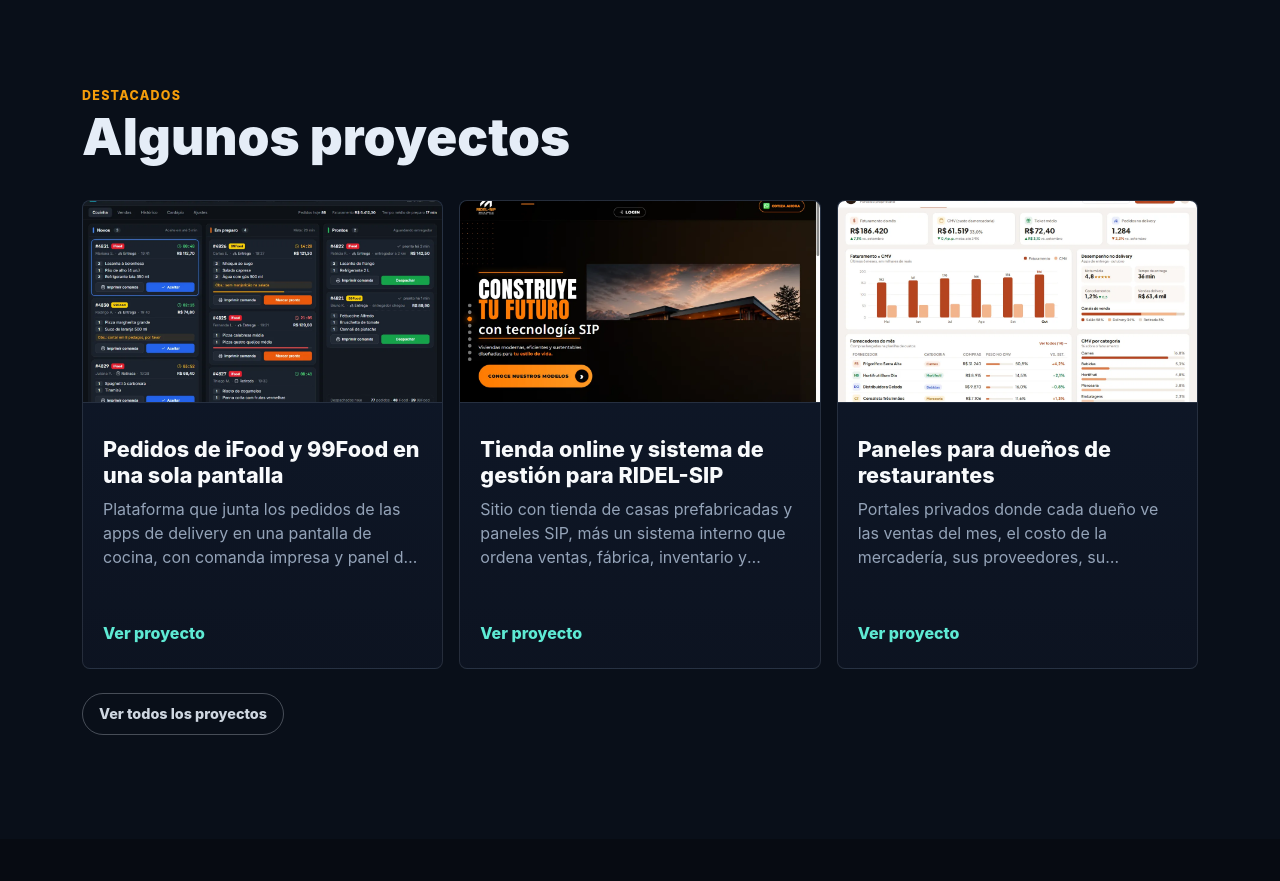
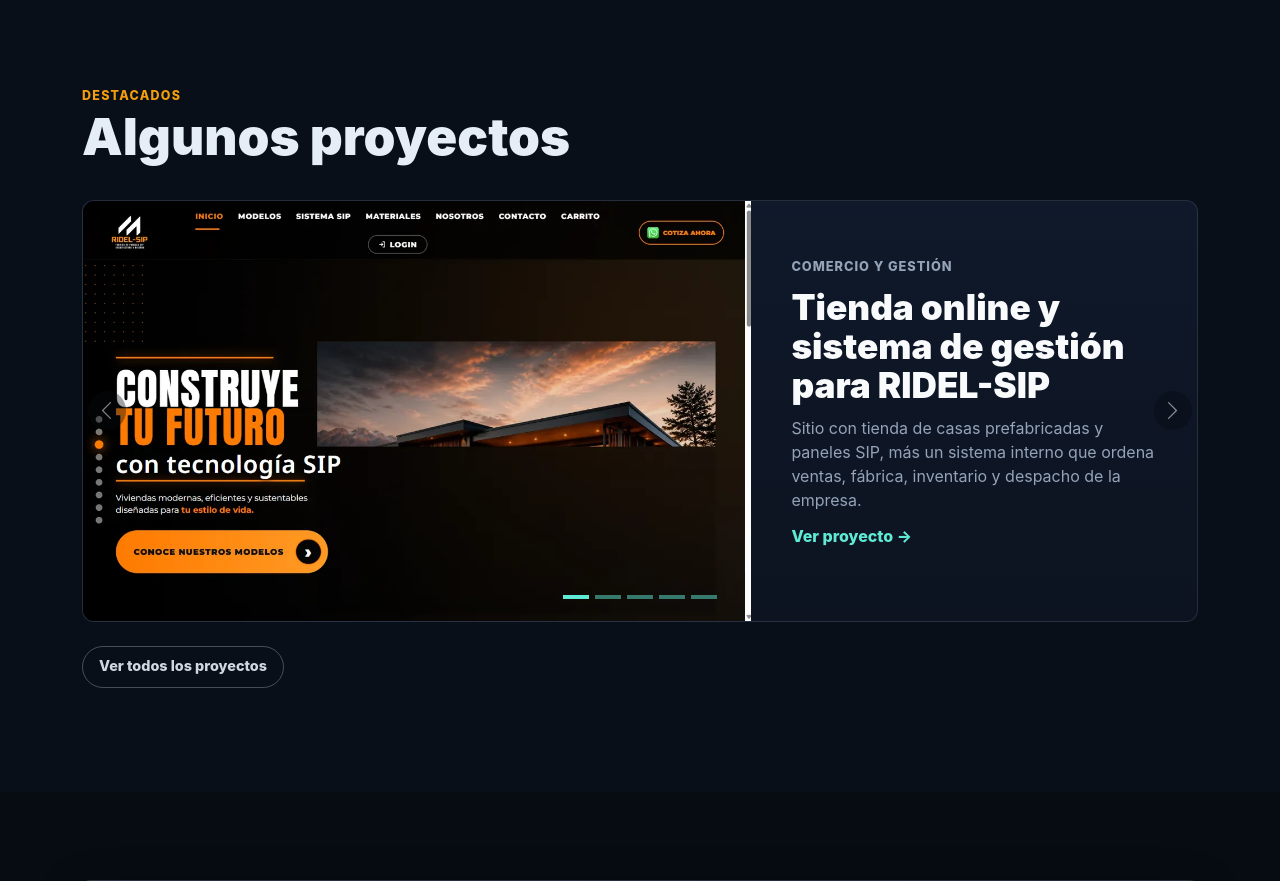
Before and after one commit to Julio-0Acuna/j0acuna-site, a PHP site: page / in a window 1280 px wide. Shown: the part 1394-2275 px from the top of the page. Run offline with PHP 8.4, Linux system fonts and the light colour scheme.

Commit message:
feat: carrusel automatico de destacados (Ridel-Sip, Intranet, AURA, SUITE, MS Obras)

```diff
--- a/assets/css/styles.css
+++ b/assets/css/styles.css
@@ -958,6 +958,109 @@ body::before {
   }
 }
 
+/* ---- Carrusel de destacados (inicio) ---- */
+
+.featured-carousel {
+  overflow: hidden;
+  background: linear-gradient(180deg, rgba(16, 26, 43, 0.96), rgba(13, 20, 33, 0.96));
+  border: 1px solid var(--line);
+  border-radius: 12px;
+}
+
+.featured-slide {
+  display: grid;
+  grid-template-columns: minmax(0, 1.5fr) minmax(0, 1fr);
+  min-height: 420px;
+  color: inherit;
+  text-decoration: none;
+}
+
+.featured-slide:hover {
+  color: inherit;
+}
+
+.featured-slide img {
+  display: block;
+  width: 100%;
+  height: 100%;
+  min-height: 420px;
+  object-fit: cover;
+  object-position: top center;
+}
+
+.featured-text {
+  display: flex;
+  flex-direction: column;
+  justify-content: center;
+  gap: 0.75rem;
+  padding: 2.5rem 2.5rem 3.5rem;
+}
+
+.featured-cat {
+  color: var(--accent-2);
+  font-size: 0.8rem;
+  font-weight: 800;
+  letter-spacing: 0.06rem;
+  text-transform: uppercase;
+}
+
+.featured-text strong {
+  color: #f8fafc;
+  font-size: clamp(1.5rem, 3vw, 2.2rem);
+  font-weight: 900;
+  line-height: 1.1;
+}
+
+.featured-text span {
+  color: var(--muted);
+}
+
+.featured-text .featured-more {
+  color: #5eead4;
+  font-weight: 800;
+}
+
+.featured-carousel .carousel-indicators {
+  margin-bottom: 0.75rem;
+}
+
+.featured-carousel .carousel-indicators [data-bs-target] {
+  width: 26px;
+  height: 4px;
+  background-color: #5eead4;
+}
+
+.featured-carousel .carousel-control-prev,
+.featured-carousel .carousel-control-next {
+  width: 48px;
+}
+
+.featured-carousel .carousel-control-prev-icon,
+.featured-carousel .carousel-control-next-icon {
+  width: 2.4rem;
+  height: 2.4rem;
+  background-color: rgba(7, 11, 18, 0.75);
+  background-size: 55%;
+  border-radius: 999px;
+}
+
+@media (max-width: 767.98px) {
+  .featured-slide {
+    grid-template-columns: 1fr;
+    min-height: 0;
+  }
+
+  .featured-slide img {
+    min-height: 0;
+    height: auto;
+    aspect-ratio: 16 / 10;
+  }
+
+  .featured-text {
+    padding: 1.4rem 1.4rem 2.8rem;
+  }
+}
+
 /* ---- Sitio de varias páginas ---- */
 
 .nav-link.active {
--- a/data/site.json
+++ b/data/site.json
@@ -131,9 +131,9 @@
             "demo_url": "",
             "repo_url": "",
             "published": true,
-            "destacado": true,
+            "destacado": false,
             "en_restaurantes": true,
-            "orden": 1,
+            "orden": 6,
             "cliente": "",
             "mostrar_cliente": false,
             "pais": "Brasil",
@@ -172,7 +172,7 @@
             "published": true,
             "destacado": true,
             "en_restaurantes": true,
-            "orden": 2,
+            "orden": 1,
             "cliente": "RIDEL-SIP SpA",
             "mostrar_cliente": true,
             "pais": "Chile",
@@ -206,9 +206,9 @@
             "demo_url": "",
             "repo_url": "",
             "published": true,
-            "destacado": true,
+            "destacado": false,
             "en_restaurantes": true,
-            "orden": 3,
+            "orden": 7,
             "cliente": "",
             "mostrar_cliente": false,
             "pais": "Brasil",
@@ -282,7 +282,7 @@
             "published": true,
             "destacado": true,
             "en_restaurantes": false,
-            "orden": 5,
+            "orden": 3,
             "cliente": "",
             "mostrar_cliente": false,
             "pais": "Chile",
@@ -315,9 +315,9 @@
             "demo_url": "https://obrascivilesmys.cl",
             "repo_url": "",
             "published": true,
-            "destacado": false,
+            "destacado": true,
             "en_restaurantes": false,
-            "orden": 6,
+            "orden": 5,
             "cliente": "MS Obras Civiles",
             "mostrar_cliente": true,
             "pais": "Chile",
@@ -350,9 +350,9 @@
             "demo_url": "",
             "repo_url": "",
             "published": true,
-            "destacado": false,
+            "destacado": true,
             "en_restaurantes": false,
-            "orden": 7,
+            "orden": 2,
             "cliente": "",
             "mostrar_cliente": false,
             "pais": "Brasil",
@@ -652,7 +652,8 @@
             "published": true,
             "orden": 16,
             "credito": "Proyecto de estudio",
-            "mostrar_codigo": true
+            "mostrar_codigo": true,
+            "destacado": false
         },
         {
             "id": "mini-pos",
@@ -672,7 +673,8 @@
             "published": true,
             "orden": 17,
             "credito": "Proyecto de estudio",
-            "mostrar_codigo": true
+            "mostrar_codigo": true,
+            "destacado": false
         },
         {
             "id": "src",
@@ -692,7 +694,8 @@
             "published": true,
             "orden": 18,
             "credito": "Proyecto de estudio",
-            "mostrar_codigo": true
+            "mostrar_codigo": true,
+            "destacado": false
         },
         {
             "id": "supermercado-backend",
@@ -711,7 +714,8 @@
             "published": true,
             "orden": 19,
             "credito": "Proyecto de estudio",
-            "mostrar_codigo": true
+            "mostrar_codigo": true,
+            "destacado": false
         },
         {
             "id": "supermercadocaja",
@@ -730,7 +734,8 @@
             "published": true,
             "orden": 20,
             "credito": "Proyecto de estudio",
-            "mostrar_codigo": true
+            "mostrar_codigo": true,
+            "destacado": false
         },
         {
             "id": "bancobackend",
@@ -750,7 +755,8 @@
             "published": true,
             "orden": 21,
             "credito": "Proyecto de estudio",
-            "mostrar_codigo": true
+            "mostrar_codigo": true,
+            "destacado": false
         },
         {
             "id": "hyperledger-fabric-lab",
@@ -769,7 +775,8 @@
             "repo_url": "",
             "published": true,
             "orden": 22,
-            "credito": "Proyecto de estudio"
+            "credito": "Proyecto de estudio",
+            "destacado": false
         },
         {
             "id": "mibusca-brasil",
@@ -784,7 +791,8 @@
             "demo_url": "",
             "repo_url": "https://github.com/Julio-0Acuna/MiBusca-Brasil",
             "published": false,
-            "orden": 99
+            "orden": 99,
+            "destacado": false
         },
         {
             "id": "alertaoficial",
@@ -800,7 +808,8 @@
             "demo_url": "",
             "repo_url": "",
             "published": false,
-            "orden": 99
+            "orden": 99,
+            "destacado": false
         },
         {
             "id": "ejemplo-pizzeria",
--- a/index.php
+++ b/index.php
@@ -2,7 +2,7 @@
 require_once __DIR__ . '/includes/view.php';
 
 $site = portfolio_load_site();
-$featured = portfolio_featured_projects($site, 3);
+$featured = portfolio_featured_projects($site, 8);
 $wa = site_wa($site, $site['profile']['whatsapp_mensaje']);
 
 $caminos = [];
@@ -77,10 +77,39 @@ render_partial('nav', ['site' => $site, 'actual' => 'inicio']);
           <p class="eyebrow">Destacados</p>
           <h2>Algunos proyectos</h2>
         </div>
-        <div class="project-grid">
-          <?php foreach ($featured as $project): ?>
-            <?php render_partial('project-card', ['project' => $project, 'compacto' => true]); ?>
-          <?php endforeach; ?>
+        <div id="carrusel-destacados" class="carousel slide featured-carousel" data-bs-ride="carousel" data-bs-interval="5000" data-bs-pause="hover" aria-label="Proyectos destacados">
+          <div class="carousel-indicators">
+            <?php foreach ($featured as $i => $project): ?>
+              <button type="button" data-bs-target="#carrusel-destacados" data-bs-slide-to="<?= $i ?>"<?= $i === 0 ? ' class="active" aria-current="true"' : '' ?> aria-label="<?= e($project['title']) ?>"></button>
+            <?php endforeach; ?>
+          </div>
+          <div class="carousel-inner">
+            <?php foreach ($featured as $i => $project): ?>
+              <div class="carousel-item<?= $i === 0 ? ' active' : '' ?>">
+                <a class="featured-slide" href="<?= e(project_url($project)) ?>">
+                  <?php if ($project['image_url'] !== ''): ?>
+                    <img src="<?= e(asset($project['image_url'])) ?>" alt="<?= e($project['title']) ?>" width="1200" height="750"<?= $i === 0 ? '' : ' loading="lazy"' ?>>
+                  <?php endif; ?>
+                  <span class="featured-text">
+                    <span class="featured-cat"><?= e(category_name($project['categoria_id'])) ?></span>
+                    <strong><?= e($project['title']) ?></strong>
+                    <span><?= e($project['description']) ?></span>
+                    <span class="featured-more">Ver proyecto →</span>
+                  </span>
+                </a>
+              </div>
+            <?php endforeach; ?>
+          </div>
+          <?php if (count($featured) > 1): ?>
+            <button class="carousel-control-prev" type="button" data-bs-target="#carrusel-destacados" data-bs-slide="prev">
+              <span class="carousel-control-prev-icon" aria-hidden="true"></span>
+              <span class="visually-hidden">Anterior</span>
+            </button>
+            <button class="carousel-control-next" type="button" data-bs-target="#carrusel-destacados" data-bs-slide="next">
+              <span class="carousel-control-next-icon" aria-hidden="true"></span>
+              <span class="visually-hidden">Siguiente</span>
+            </button>
+          <?php endif; ?>
         </div>
         <p class="mt-4"><a class="minimal-btn minimal-btn-outline" href="/proyectos"><span>Ver todos los proyectos</span></a></p>
       </div>
```
Also changed, not shown: sitemap.xml (+5 -5 lines), tests/test_contenido.php (+1 -0 lines), 1 other file.
